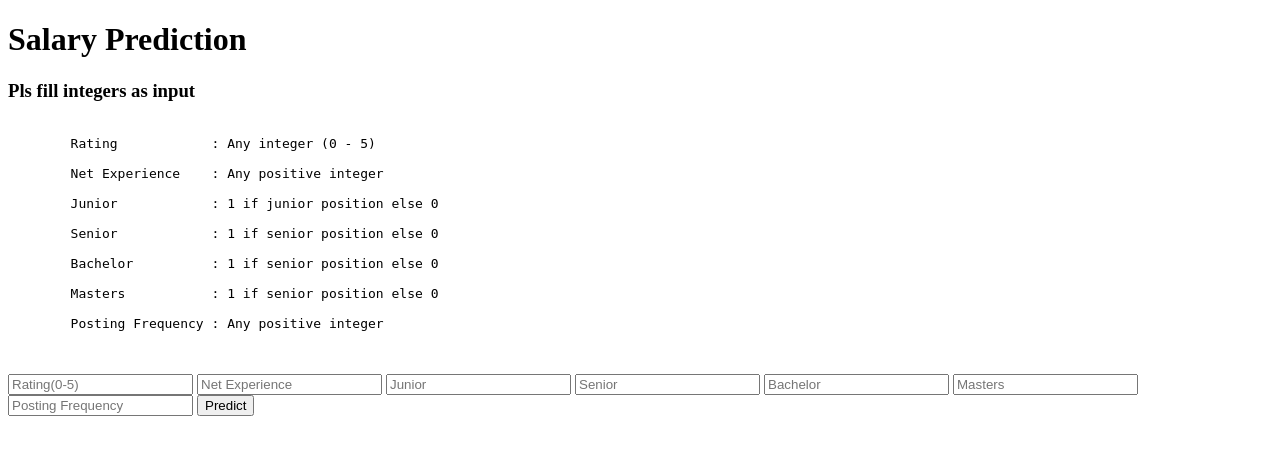
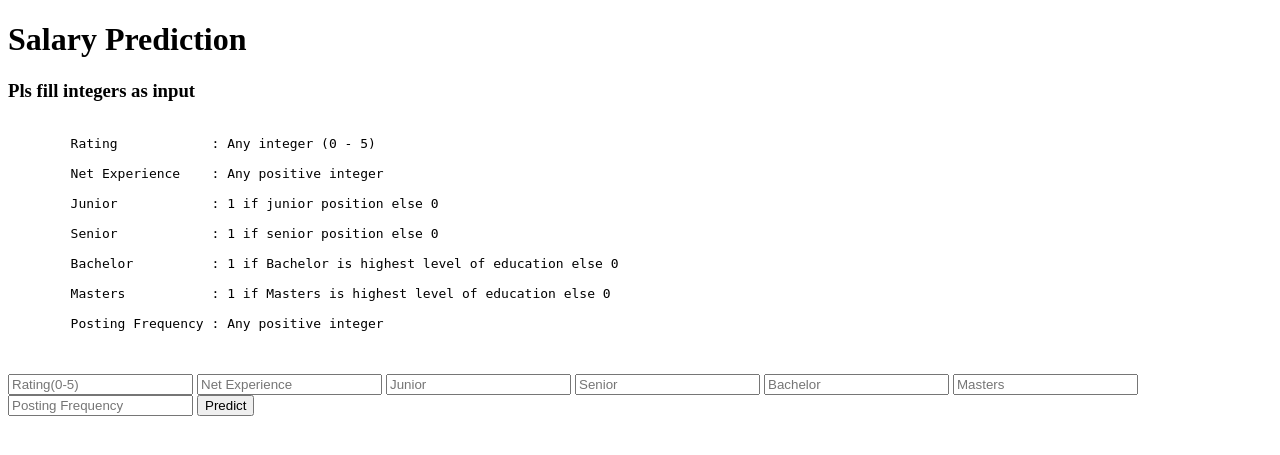
Before and after one commit to blazefi/Salary-predictions-Heroku, a Flask app: page / in a window 1280 px wide. Shown: the top 455 px of the page. Run offline with Flask 2, Linux system fonts and the light colour scheme; parts of the project's set-up code (start-up, migrations or seed data) failed here and were passed over.

Commit message:
Update index.html

```diff
--- a/templates/index.html
+++ b/templates/index.html
@@ -21,8 +21,8 @@
         Net Experience    : Any positive integer        <br>
         Junior            : 1 if junior position else 0 <br>
         Senior            : 1 if senior position else 0 <br>
-        Bachelor          : 1 if senior position else 0 <br>
-        Masters           : 1 if senior position else 0 <br>
+        Bachelor          : 1 if Bachelor is highest level of education else 0 <br>
+        Masters           : 1 if Masters is highest level of education else 0 <br>
         Posting Frequency : Any positive integer <br>
     </pre>
     <!-- Main Input For Receiving Query to our ML -->
```
